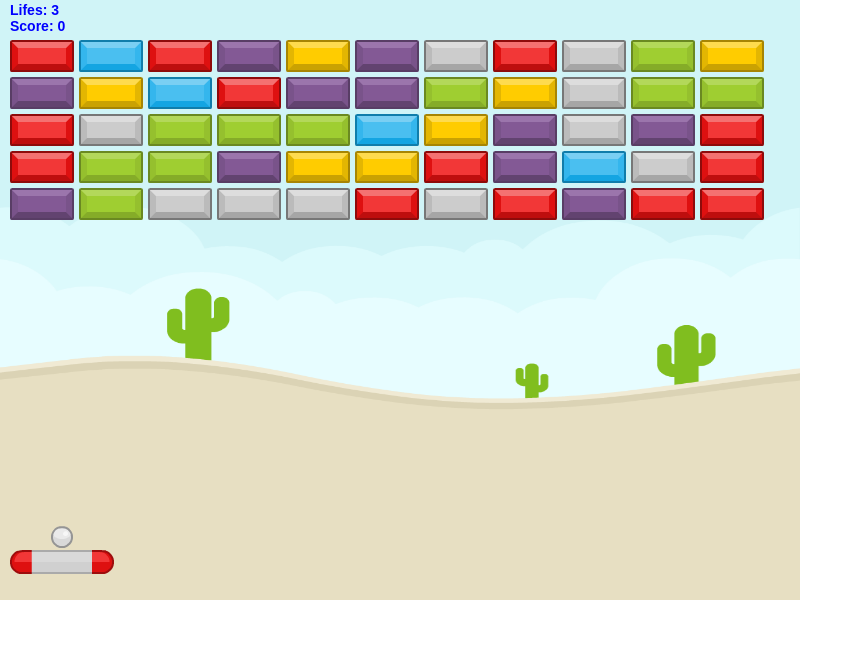
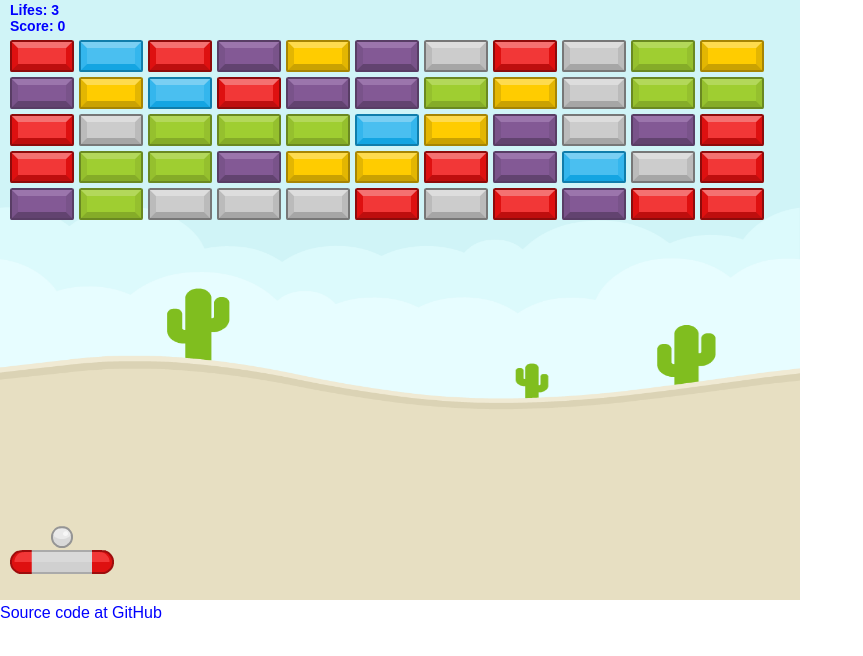
Before and after one commit to hanula/BrickBreak, a plain HTML site: page src/index.html in a window 1280 px wide. Shown: the whole page, without its empty margins (0-863 px from the left). Drawn offline with Linux system fonts and the light colour scheme.

Commit message:
Added GitHub source code link.

```diff
--- a/src/index.html
+++ b/src/index.html
@@ -13,7 +13,10 @@ html, body {
     height: 100%;
     padding:0;
     margin:0px;
+    font-family: Arial, sans-serif;
 }
+
+a {text-decoration: none; color: blue;}
 
 #screen {
     width: 100%;
@@ -36,6 +39,7 @@ html, body {
 </head>
 <body>
     <canvas id="screen" width="800" height="600"></canvas>
+    <br /><a href="https://github.com/hanula/BrickBreak">Source code at GitHub</a>
     <div id="_log"></div>
     <script src="game.js"></script>
 </body>
```
